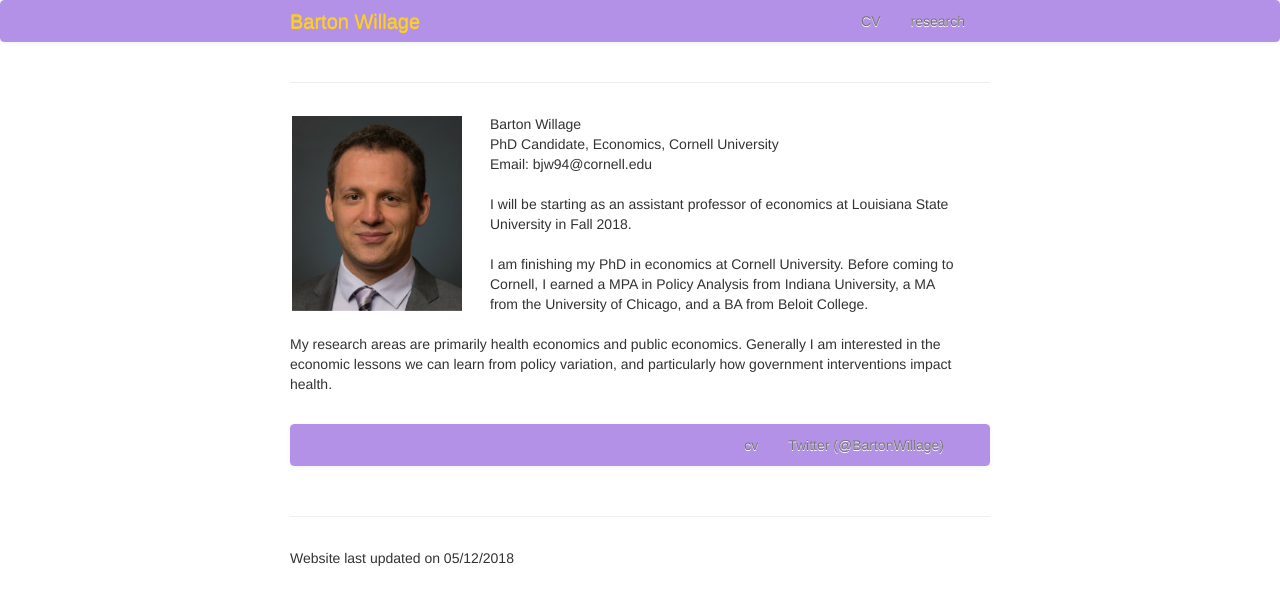
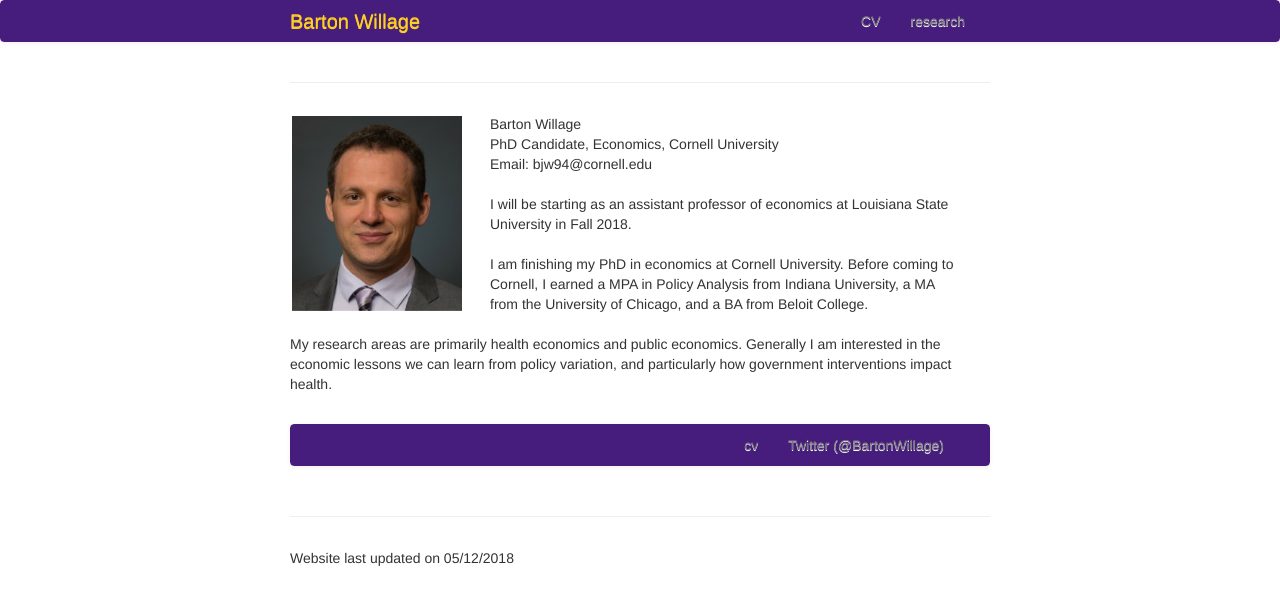
Before and after one commit to bjwillage/bjwillage.github.io, a Jekyll site: the page built from index.md, in a window 1280 px wide. Shown: the top 605 px of the page. Built offline with Jekyll 4.4.1, drawn with Linux system fonts in a browser that asks for light colours.

Commit message:
Update kbroman.css

```diff
--- a/assets/themes/twitter/css/kbroman.css
+++ b/assets/themes/twitter/css/kbroman.css
@@ -88,19 +88,19 @@ h1, h2, h3, h4 {
 
 
 
-
+/*Change nav and header color */
 .navbar-inner {
    min-height:40px;
    padding-left:20px;
    padding-right:20px;
    background-color:#fafafa;
-   background-image:-moz-linear-gradient(top, #b391e6, #b391e6);
-   background-image:-webkit-gradient(linear, 0 0, 0 100%, from(#b391e6), to(#b391e6));
-   background-image:-webkit-linear-gradient(top, #b391e6, #b391e6);
-   background-image:-o-linear-gradient(top, #b391e6, #b391e6);
-   background-image:linear-gradient(to bottom, #b391e6, #b391e6);
+   background-image:-moz-linear-gradient(top, #461D7C, #461D7C);
+   background-image:-webkit-gradient(linear, 0 0, 0 100%, from(#461D7C), to(#461D7C));
+   background-image:-webkit-linear-gradient(top, #461D7C, #461D7C);
+   background-image:-o-linear-gradient(top, #461D7C, #461D7C);
+   background-image:linear-gradient(to bottom, #461D7C, #461D7C);
    background-repeat:repeat-x;filter:progid:DXImageTransform.Microsoft.gradient(startColorstr='#ffffffff', endColorstr='#fff2f2f2', GradientType=0);
-   border:1px solid #b391e6;
+   border:1px solid #461D7C;
    -webkit-border-radius:4px;
    -moz-border-radius:4px;
    border-radius:4px;
@@ -110,7 +110,7 @@ h1, h2, h3, h4 {
 }
 
 
-
+/* Change nav and header text color */
 .navbar .brand {
    color: #fccf22;
    text-shadow: 0 1px 0 #fccf22;
```
